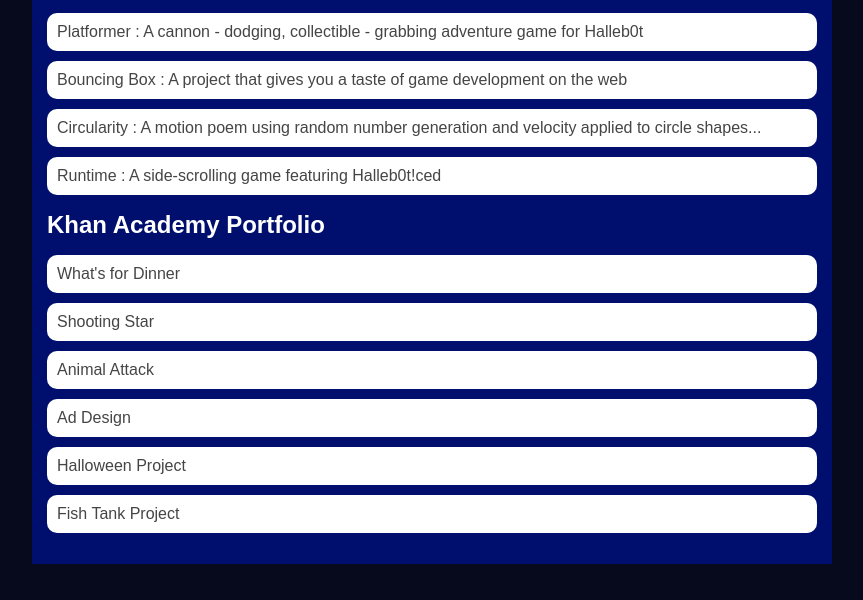
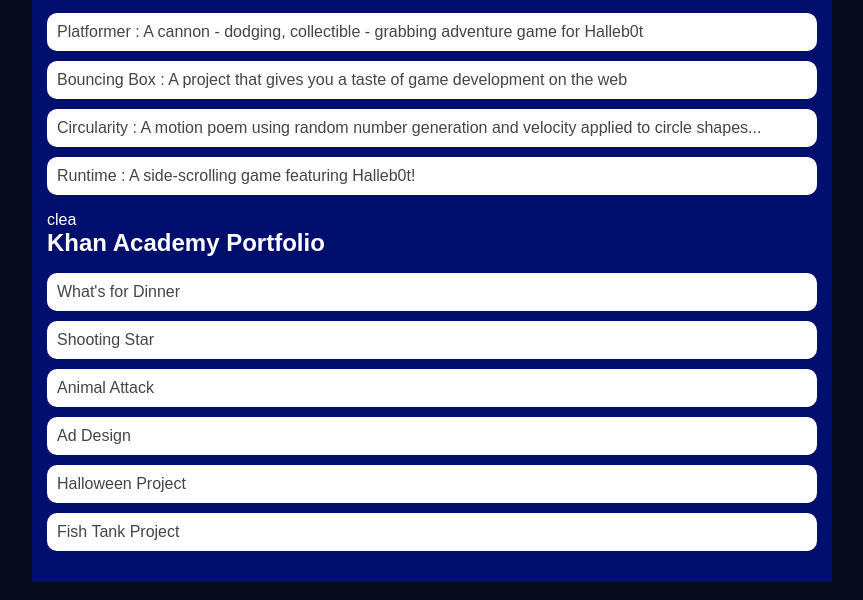
Before and after one commit to RossBarker1/RossBarker1.github.io, a plain HTML site: page portfolio.html in a window 1280 px wide. Shown: the part 203-803 px from the top of the page, without its empty margins (208-1071 px from the left). Drawn offline with Linux system fonts and the light colour scheme.

Commit message:
weird error

```diff
--- a/portfolio.html
+++ b/portfolio.html
@@ -28,8 +28,8 @@
                         <li><a href="projects/platformer/">Platformer : A cannon - dodging, collectible - grabbing adventure game for Halleb0t</a></li>
                         <li><a href="projects/bouncing-box/">Bouncing Box : A project that gives you a taste of game development on the web </a></li>
                         <li><a href="projects/circularity/">Circularity : A motion poem using random number generation and velocity applied to circle shapes...</a></li>
-                        <li><a href="projects/runtime/">Runtime : A side-scrolling game featuring Halleb0t!ced</a></li>
-                    </ul>
+                        <li><a href="projects/runtime/">Runtime : A side-scrolling game featuring Halleb0t!</a></li>
+                    </ul>clea
                     <h2>Khan Academy Portfolio</h2>
                     <ul id="portfolio">
                         <li><a href="https://www.khanacademy.org/computer-programming/spin-off-of-project-whats-for-dinner/4688634215579648?authuser=0">What's for Dinner</a></li>
```
